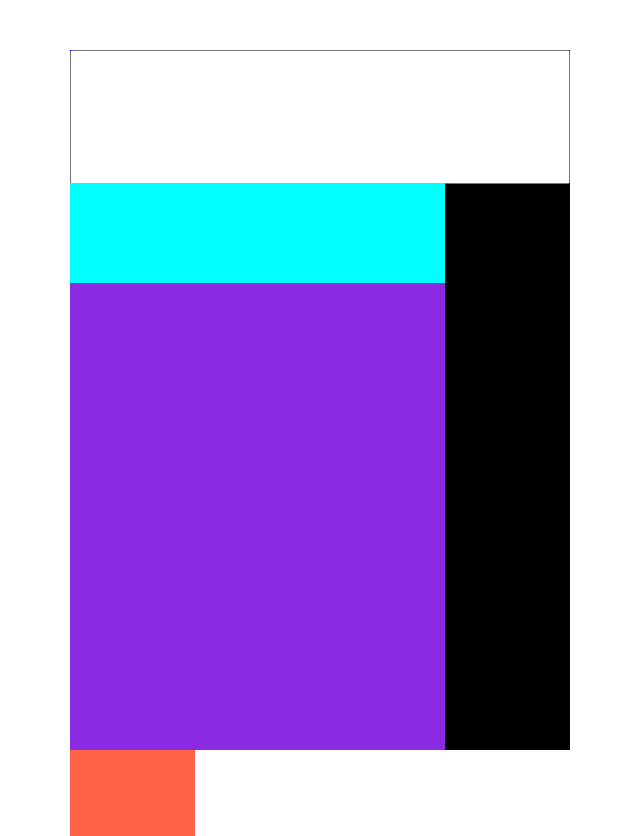
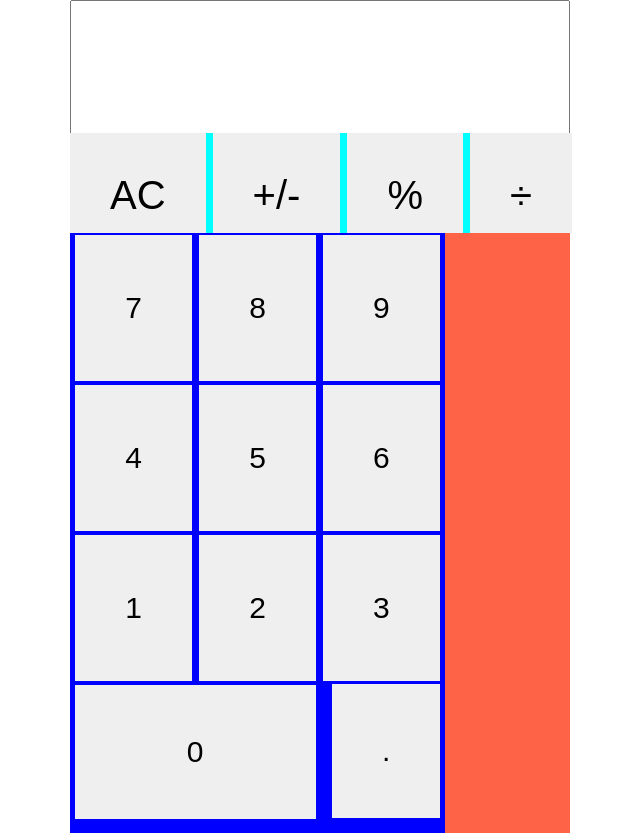
Before and after one commit to Dankigoda/Calculator_Project, a plain HTML site: page index.html in a window 1280 px wide. Shown: the top 836 px of the page, without its empty margins (320-960 px from the left). Drawn offline with Linux system fonts and the light colour scheme.

Commit message:
The desing is done!

```diff
--- a/index.html
+++ b/index.html
@@ -12,8 +12,25 @@
         <input id="number_input" autofocus type="text" dir="rtl">
     </div>
     <div class="button_container">
-        <div class="top_functions_container"></div>
-        <div class="numbers_container"></div>
+        <div class="top_functions_container">
+            <button class="top_functions_buttuns">AC</button>
+            <button class="top_functions_buttuns">+/-</button>
+            <button class="top_functions_buttuns">%</button>
+            <button class="top_functions_buttuns">÷</button>
+        </div>
+        <div class="numbers_container">
+            <button class="numbers_buttons">7</button>
+            <button class="numbers_buttons">8</button>
+            <button class="numbers_buttons">9</button>
+            <button class="numbers_buttons">4</button>
+            <button class="numbers_buttons">5</button>
+            <button class="numbers_buttons">6</button>
+            <button class="numbers_buttons">1</button>
+            <button class="numbers_buttons">2</button>
+            <button class="numbers_buttons">3</button>
+            <button class="numbers_buttons" id="number_zero">0</button>
+            <button class="numbers_buttons" id="dot">.</button>
+        </div>
         <div class="right_functions_container"></div>
     </div>
    </div>
--- a/styles.css
+++ b/styles.css
@@ -7,9 +7,8 @@ body{
     align-items: center;
 }
 .calculator_container{
-    background-color: blue;
     width: 500px;
-    height: 700px;
+    height: 800px;
 }
 .input_container{
     padding: 0;
@@ -29,26 +28,57 @@ body{
 }
 .button_container{
     width: 100%;
-    height: 600px;
+    height: 700px;
     padding: 0;
-    background-color: black;
-    display:grid;
+    display: flex;
+    flex-direction: row;
+    flex-wrap: wrap;
 }
 .top_functions_container{
-    width: 75%;
+    width: 100%;
     height: 100px;
-    background-color: aqua;
     margin-top:33px;
     padding: 0px;
+    background-color: aqua;
+    display: flex;
+    flex-wrap: nowrap;
+    gap: 7px;
 }
 .right_functions_container{
     background-color: tomato;
     width: 125px;
-    height: 566px;
+    height: 600px;
+    margin-bottom: 30px;
 }
 .numbers_container{
-    background-color: blueviolet;
+    background-color:blue;
     width: 75%;
-    height: 467px;
+    height: 600px;
     margin:0px;
+    display: flex;
+    flex-wrap: wrap;
+    justify-content:space-evenly;
 }
+.top_functions_buttuns{
+    border:none;
+    padding:40px;
+    font-size: 40px;
+    margin: 0;
+    display: flex;
+    justify-content: space-evenly;
+}
+.numbers_buttons{
+    padding:50px;
+    font-size: 30px;
+    border:none;
+    margin: 2px;;
+}
+#number_zero{
+    width: 241px;
+    align-self: start;
+    margin-right: 12px;
+}
+#dot{
+    align-self: start;
+    margin-top:1px;
+}
```
